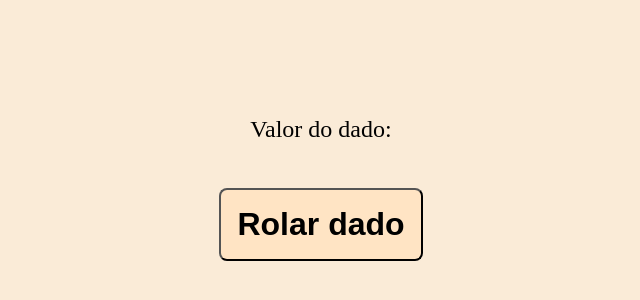
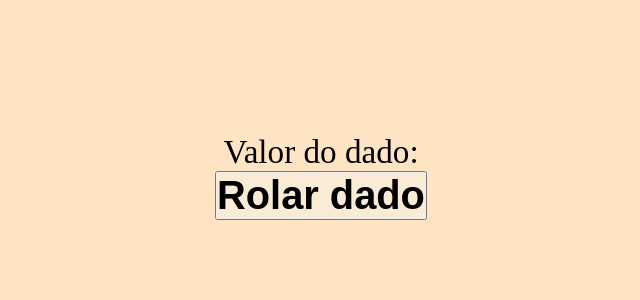
Before and after one commit to kibedofuturo/AtividadesProgWeb2, a plain HTML site: page Atividade 1 - Dado/index.html in a window 1280 px wide. Shown: the part 224-524 px from the top of the page, without its empty margins (319-959 px from the left). Drawn offline with Linux system fonts and the light colour scheme.

Commit message:
Alguns ajustes na aplicação

```diff
--- a/Atividade 1 - Dado/style.css
+++ b/Atividade 1 - Dado/style.css
@@ -1,7 +1,8 @@
 *{
-    box-sizing: border-box;
     padding: 0;
     margin: 0;
+    color: black;
+    font-size: larger;
 }
 
 div{
@@ -10,32 +11,10 @@ div{
     align-items: center;
     justify-content: center;
     min-height: 100vh;
+    background-color: bisque;
+}
+
+h1 {
+    color: black;
     background-color: antiquewhite;
 }
-
-label{
-    height: 2em;
-    padding: 1em;
-    font-size: 24px;
-    margin-bottom: 1em;
-}
-
-span{
-    font-size: 24px;
-    margin-bottom: 1em;
-}
-
-button{
-    font-size: 16px;
-    padding: 1em;
-    background-color: bisque;
-    color: black;
-    border-radius: .5em;
-    transition: all .5s ease;
-}
-
-button:hover{
-    color: wheat;
-    background-color: blueviolet;
-    transform: scale(1.05);
-}
```
